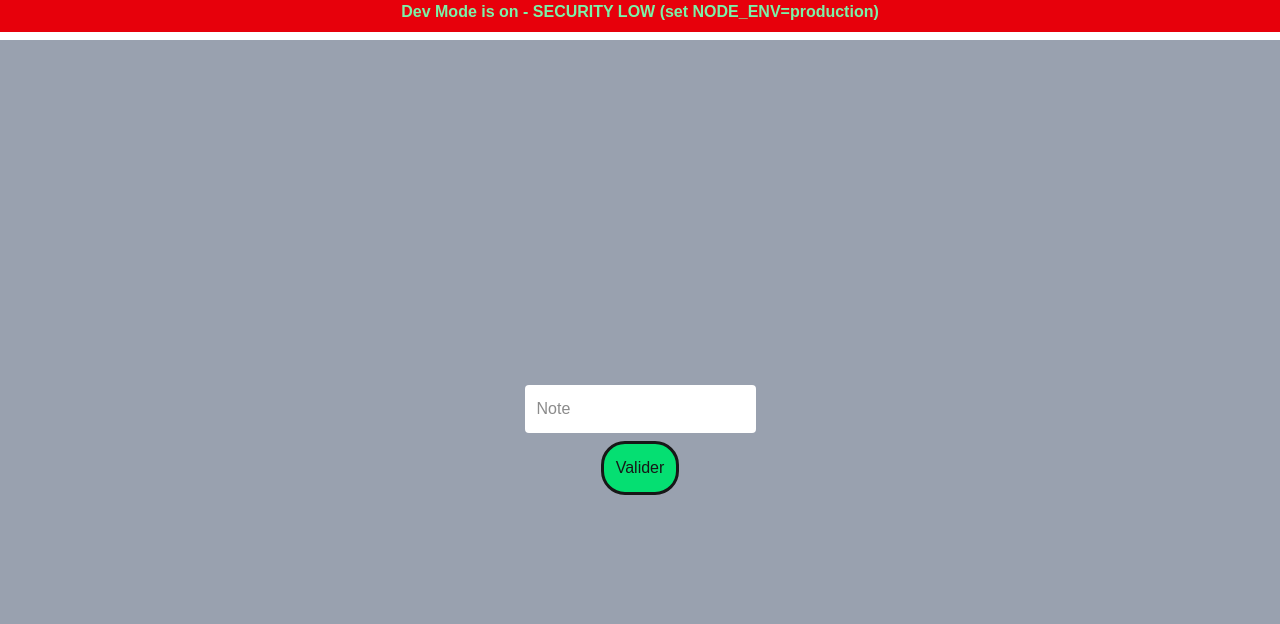
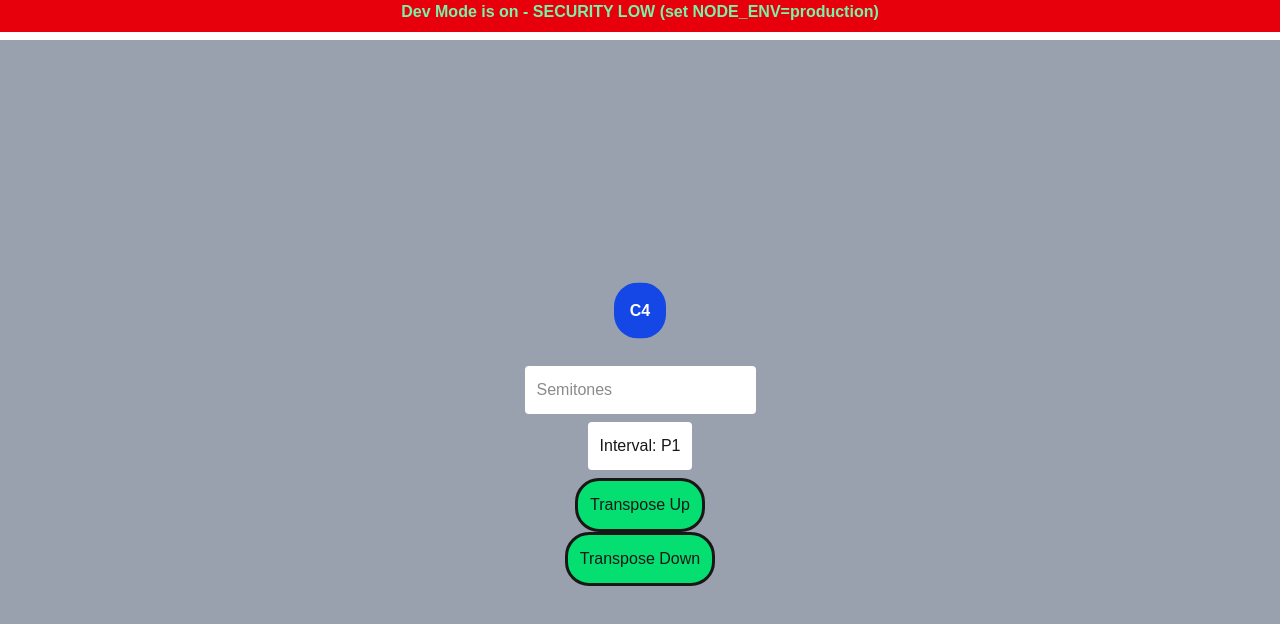
Before and after one commit to Loufouh/piano-learning-interface, a Next.js app in the folder web/: page /piano/testNotes in a window 1280 px wide. Shown: the top 624 px of the page. Built offline with nearby package versions, Linux system fonts and the light colour scheme.

Commit message:
Add Note.transposeUp and transposeDown

```diff
--- a/web/app/piano/Notes/Note.ts
+++ b/web/app/piano/Notes/Note.ts
@@ -1,4 +1,5 @@
 import { BASE_NOTES, type BaseNote } from "./BaseNote";
+import type Interval from "./Interval";
 
 export default class Note {
 	public static readonly A0_MIDI_CODE = 21;
@@ -17,10 +18,6 @@ export default class Note {
 		this.octave = Math.floor(noteIndex / 12);
 	}
 
-	public shiftBySemitones(shift: number): Note {
-		return new Note(this.MidiCode + shift);
-	}
-
 	public get BaseNote(): BaseNote {
 		return this.baseNote;
 	}
@@ -33,6 +30,14 @@ export default class Note {
 		return (
 			Note.A0_MIDI_CODE + BASE_NOTES.indexOf(this.baseNote) + 12 * this.octave
 		);
+	}
+
+	public transposeUp(interval: Interval): Note {
+		return new Note(this.MidiCode + interval.Semitones);
+	}
+
+	public transposeDown(interval: Interval): Note {
+		return new Note(this.MidiCode - interval.Semitones);
 	}
 
 	public toString(): string {
--- a/web/app/piano/testNotes/page.tsx
+++ b/web/app/piano/testNotes/page.tsx
@@ -5,39 +5,54 @@ import Interval from "../Notes/Interval";
 import Note from "../Notes/Note";
 
 export default function piano() {
-	const [message, setMessage] = useState("");
+	const [note, setNote] = useState<Note>(Note.fromString("C4"));
+	const [interval, setInterval] = useState<Interval>(new Interval(0));
 	const [txt, setTxt] = useState("");
 
-	const validate = () => {
-		try {
-			const interval = new Interval(parseInt(txt));
-			setMessage(`Note: ${interval.toString()}`);
-		} catch (e) {
-			setMessage(`Error: ${e.message}`);
-		}
+	const transposeDown = () => {
+		setNote(note.transposeDown(interval));
+	};
+
+	const transposeUp = () => {
+		setNote(note.transposeUp(interval));
+	};
+
+	const handleChange = (e) => {
+		const semitones = Math.abs(parseInt(e.target.value, 10));
+
+		setInterval(new Interval(semitones));
+		setTxt(semitones.toString());
 	};
 
 	return (
 		<div className="flex flex-col justify-center items-center bg-gray-400 w-screen h-screen">
-			{message.length > 0 && (
-				<p className="bg-blue-300 mb-4 p-4 rounded-3xl animate-bounce">
-					{message}
-				</p>
-			)}
+			<p className="bg-blue-700 mb-4 p-4 rounded-3xl font-bold text-white animate-bounce">
+				{note.toString()}
+			</p>
 			<input
 				className="bg-white mb-2 p-3 rounded"
 				type="number"
 				value={txt}
-				onChange={(e) => setTxt(`${Math.abs(parseInt(e.target.value))}`)}
-				placeholder="Note"
+				onChange={handleChange}
+				placeholder="Semitones"
 			/>
+			<p className="bg-white mb-2 p-3 rounded">
+				Interval: {interval.toString()}
+			</p>
 
 			<button
 				className="bg-green-400 p-3 border-3 rounded-3xl"
 				type="button"
-				onClick={validate}
+				onClick={transposeUp}
 			>
-				Valider
+				Transpose Up
+			</button>
+			<button
+				className="bg-green-400 p-3 border-3 rounded-3xl"
+				type="button"
+				onClick={transposeDown}
+			>
+				Transpose Down
 			</button>
 		</div>
 	);
```
